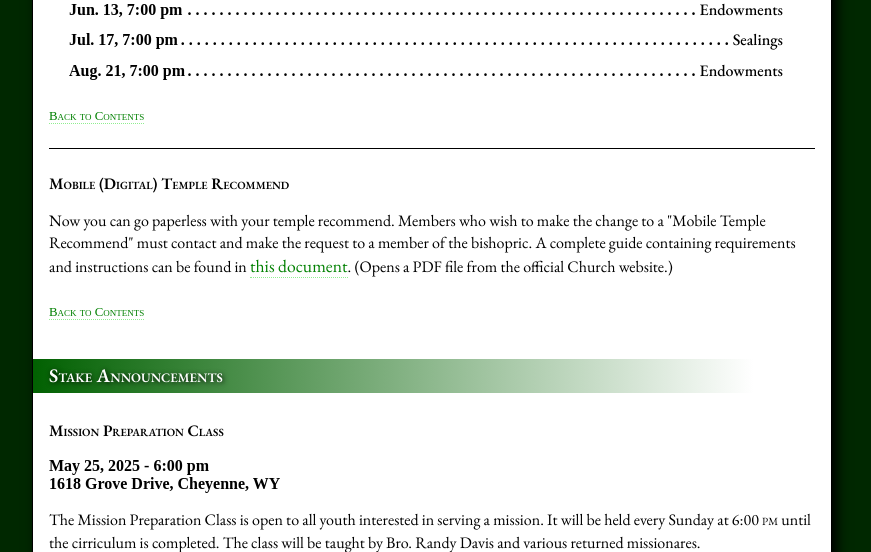
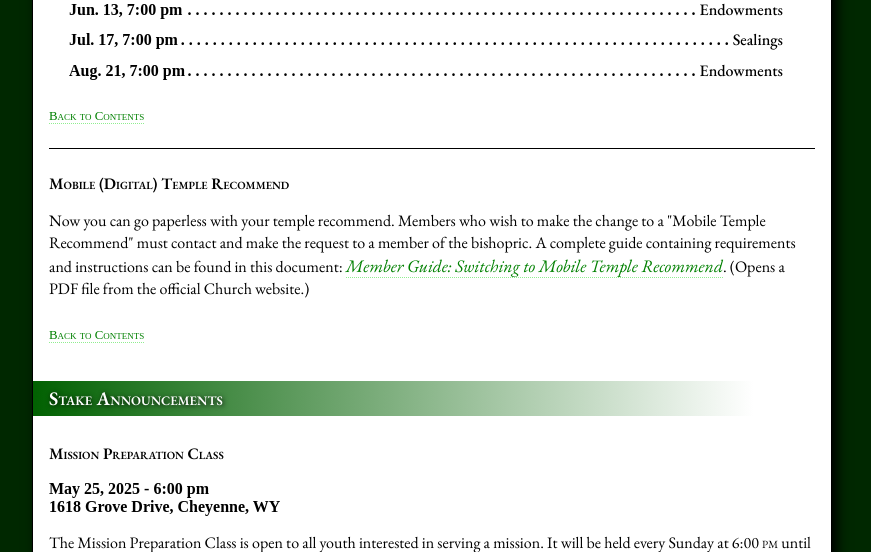
Before and after one commit to Wyoming-C64/westernhillsbulletin, a PHP site: page /announcements.php in a window 1280 px wide. Shown: the part 2471-3023 px from the top of the page, without its empty margins (208-1079 px from the left). Run offline with PHP 8.4, Linux system fonts and the light colour scheme; some web fonts are replaced.

Commit message:
Announcement adjustment.

```diff
--- a/htdocs/announcements.php
+++ b/htdocs/announcements.php
@@ -68,7 +68,7 @@ $WardAnnouncements = array(
     // "date" => strtotime(""),
     // "time" => strtotime(""),
     // "location" => "",
-    "description" => "<p>Now you can go paperless with your temple recommend. Members who wish to make the change to a &quot;Mobile Temple Recommend&quot; must contact and make the request to a member of the bishopric. A complete guide containing requirements and instructions can be found in <a href='https://assets.churchofjesuschrist.org/88/ax/88axo0x9x8int0miyob9861m3olfjgy8yqzdghji/tem_rush_member_instructions_setting_up_mobile_temple_recommend_member.pdf' title='Member Guide: Switching to Mobile Temple Recommend' target='_blank'>this document</a>. (Opens a PDF file from the official Church website.)</p>"
+    "description" => "<p>Now you can go paperless with your temple recommend. Members who wish to make the change to a &quot;Mobile Temple Recommend&quot; must contact and make the request to a member of the bishopric. A complete guide containing requirements and instructions can be found in this document: <i><a href='https://assets.churchofjesuschrist.org/88/ax/88axo0x9x8int0miyob9861m3olfjgy8yqzdghji/tem_rush_member_instructions_setting_up_mobile_temple_recommend_member.pdf' title='Member Guide: Switching to Mobile Temple Recommend' target='_blank'>Member Guide: Switching to Mobile Temple Recommend</a></i>. (Opens a PDF file from the official Church website.)</p>"
   ),
 
 
```
